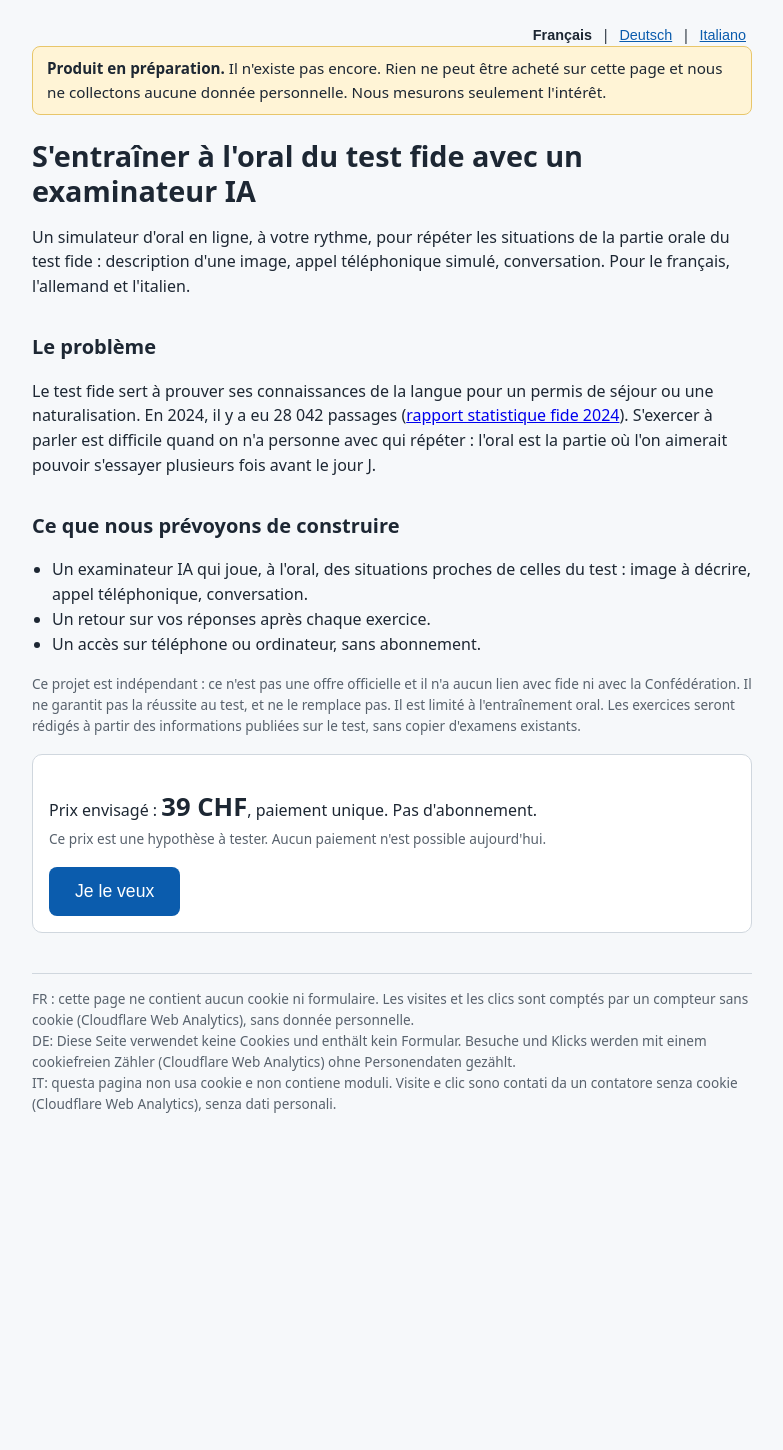
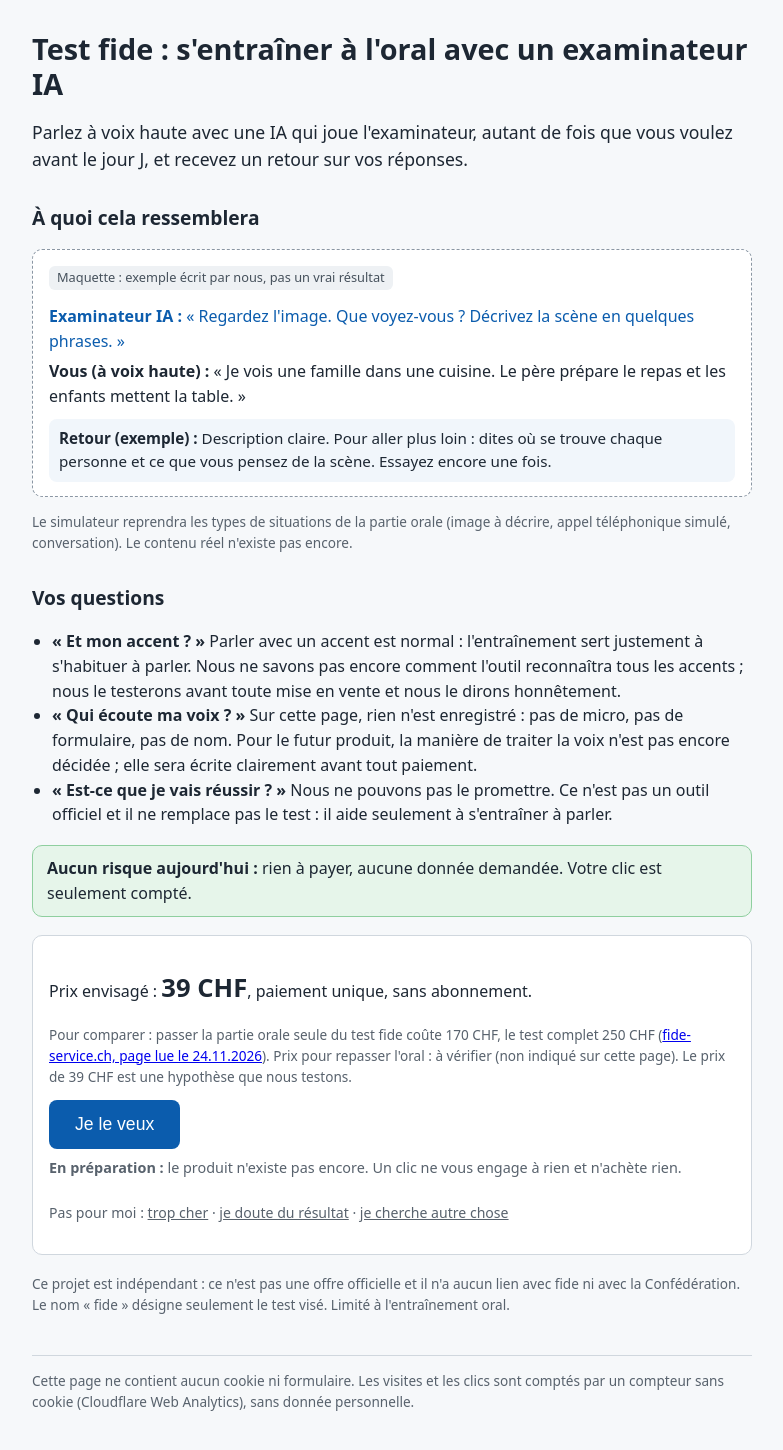
Before and after one commit to Crackfinder01/ai-company-pages, a plain HTML site: page I035/g/index.html in a window 1280 px wide. Shown: the whole page, without its empty margins (248-1031 px from the left). Before the commit the page ends 1175 px from the top, so only its background shows below. Drawn offline with Linux system fonts and the light colour scheme.

Commit message:
I035: publish rewritten Google landing page (T053, QA approved 24.11, rule v3)
Co-Authored-By: Claude Opus 5.5 <noreply@anthropic.com>
Claude-Session: https://claude.ai/code/session_019n95Et2CQw7tuYnSz6hJuu

```diff
--- a/I035/g/index.html
+++ b/I035/g/index.html
@@ -3,23 +3,30 @@
 <head>
 <meta charset="utf-8">
 <meta name="viewport" content="width=device-width, initial-scale=1">
-<title>Entraînement à l'oral du test fide avec un examinateur IA | Mündliche Prüfung fide trainieren mit KI | Allenarsi all'orale del test fide con l'IA</title>
-<meta property="og:image" content="https://crackfinder01.github.io/ai-company-pages/I035/og.png"><meta property="og:title" content="S'entraîner à l'oral du test de langue avec un examinateur IA"><meta name="description" content="Projet indépendant en préparation : simulateur d'oral par IA pour s'entraîner au test fide (FR/DE/IT). Prix envisagé : 39 CHF, paiement unique.">
+<title>Test fide : s'entraîner à l'oral avec un examinateur IA (projet indépendant)</title>
+<meta property="og:image" content="https://crackfinder01.github.io/ai-company-pages/I035/og.png"><meta property="og:title" content="S'entraîner à l'oral du test de langue avec un examinateur IA"><meta name="description" content="Projet indépendant en préparation : s'entraîner à l'oral du test fide avec un examinateur IA. Prix envisagé : 39 CHF, paiement unique.">
 <meta name="robots" content="noindex">
 <style>
  body{font-family:system-ui,Arial,sans-serif;margin:0;color:#1d2733;background:#f6f8fa;line-height:1.55}
  main{max-width:720px;margin:0 auto;padding:24px 18px 60px}
- .banner{background:#fff4d6;border:1px solid #e8c66a;padding:10px 14px;border-radius:8px;font-size:.95rem}
- h1{font-size:1.8rem;line-height:1.2;margin:24px 0 10px}
- h2{font-size:1.25rem;margin-top:32px}
- .lang{text-align:right;font-size:.9rem}
- .lang button{background:none;border:0;color:#0b5cad;cursor:pointer;font-size:.9rem;text-decoration:underline}
- .lang button.on{font-weight:700;text-decoration:none;color:#1d2733}
+ h1{font-size:1.8rem;line-height:1.2;margin:8px 0 10px}
+ h2{font-size:1.2rem;margin-top:30px}
+ .lead{font-size:1.1rem}
+ .mock{background:#fff;border:1px dashed #8a96a3;border-radius:10px;padding:14px 16px;margin:14px 0}
+ .mock .tag{display:inline-block;background:#eef1f4;color:#46515c;font-size:.8rem;border-radius:6px;padding:2px 8px;margin-bottom:8px}
+ .mock p{margin:6px 0}
+ .ia{color:#0b5cad}
+ .moi{color:#1d2733}
+ .fb{background:#f1f6fb;border-radius:8px;padding:8px 10px;margin-top:10px;font-size:.95rem}
  .price{background:#fff;border:1px solid #d0d7de;border-radius:10px;padding:16px;margin:18px 0}
- .price strong{font-size:1.6rem}
+ .price strong.big{font-size:1.6rem}
+ .guar{background:#e6f5ea;border:1px solid #8fcf9f;border-radius:10px;padding:10px 14px;margin:18px 0}
  .cta{display:inline-block;background:#0b5cad;color:#fff;border:0;border-radius:8px;padding:14px 26px;font-size:1.1rem;cursor:pointer}
  .cta:hover{background:#084a8c}
+ .prep{font-size:.9rem;color:#58626d;margin:8px 0 0}
  .thanks{display:none;background:#e6f5ea;border:1px solid #8fcf9f;border-radius:10px;padding:18px;margin-top:18px}
+ .why{margin-top:22px;font-size:.88rem;color:#58626d}
+ .why a{color:#58626d}
  ul{padding-left:20px}
  small,.small{color:#58626d;font-size:.85rem}
  footer{margin-top:40px;border-top:1px solid #d0d7de;padding-top:14px}
@@ -29,130 +36,73 @@
 <!-- Compteur de visites : Cloudflare Web Analytics (sans cookie, sans donnée personnelle, compte Cloudflare de Thibaut). -->
 <script defer src='https://static.cloudflareinsights.com/beacon.min.js' data-cf-beacon='{"token": "12b0586ec92542acb023e64d7f75623d", "spa": true}'></script>
 <main>
-<div class="lang">
- <button id="b-fr" class="on" type="button" onclick="setLang('fr')">Français</button> |
- <button id="b-de" type="button" onclick="setLang('de')">Deutsch</button> |
- <button id="b-it" type="button" onclick="setLang('it')">Italiano</button>
-</div>
 
-<!-- ============ FRANÇAIS ============ -->
-<div id="fr">
- <div class="banner"><strong>Produit en préparation.</strong> Il n'existe pas encore. Rien ne peut être acheté sur cette page et nous ne collectons aucune donnée personnelle. Nous mesurons seulement l'intérêt.</div>
- <h1>S'entraîner à l'oral du test fide avec un examinateur IA</h1>
- <p>Un simulateur d'oral en ligne, à votre rythme, pour répéter les situations de la partie orale du test fide : description d'une image, appel téléphonique simulé, conversation. Pour le français, l'allemand et l'italien.</p>
+ <h1>Test fide : s'entraîner à l'oral avec un examinateur IA</h1>
+ <p class="lead">Parlez à voix haute avec une IA qui joue l'examinateur, autant de fois que vous voulez avant le jour J, et recevez un retour sur vos réponses.</p>
 
- <h2>Le problème</h2>
- <p>Le test fide sert à prouver ses connaissances de la langue pour un permis de séjour ou une naturalisation. En 2024, il y a eu 28 042 passages
- (<a href="https://fide-admin.ch/doc/4655/DE_Statistischer_Bericht_Sprachnachweisverfahren_2024.pdf" rel="noopener">rapport statistique fide 2024</a>).
- S'exercer à parler est difficile quand on n'a personne avec qui répéter : l'oral est la partie où l'on aimerait pouvoir s'essayer plusieurs fois avant le jour J.</p>
+ <h2>À quoi cela ressemblera</h2>
+ <div class="mock">
+  <span class="tag">Maquette : exemple écrit par nous, pas un vrai résultat</span>
+  <p class="ia"><strong>Examinateur IA :</strong> « Regardez l'image. Que voyez-vous ? Décrivez la scène en quelques phrases. »</p>
+  <p class="moi"><strong>Vous (à voix haute) :</strong> « Je vois une famille dans une cuisine. Le père prépare le repas et les enfants mettent la table. »</p>
+  <div class="fb"><strong>Retour (exemple) :</strong> Description claire. Pour aller plus loin : dites où se trouve chaque personne et ce que vous pensez de la scène. Essayez encore une fois.</div>
+ </div>
+ <p class="small">Le simulateur reprendra les types de situations de la partie orale (image à décrire, appel téléphonique simulé, conversation). Le contenu réel n'existe pas encore.</p>
 
- <h2>Ce que nous prévoyons de construire</h2>
+ <h2>Vos questions</h2>
  <ul>
-  <li>Un examinateur IA qui joue, à l'oral, des situations proches de celles du test : image à décrire, appel téléphonique, conversation.</li>
-  <li>Un retour sur vos réponses après chaque exercice.</li>
-  <li>Un accès sur téléphone ou ordinateur, sans abonnement.</li>
+  <li><strong>« Et mon accent ? »</strong> Parler avec un accent est normal : l'entraînement sert justement à s'habituer à parler. Nous ne savons pas encore comment l'outil reconnaîtra tous les accents ; nous le testerons avant toute mise en vente et nous le dirons honnêtement.</li>
+  <li><strong>« Qui écoute ma voix ? »</strong> Sur cette page, rien n'est enregistré : pas de micro, pas de formulaire, pas de nom. Pour le futur produit, la manière de traiter la voix n'est pas encore décidée ; elle sera écrite clairement avant tout paiement.</li>
+  <li><strong>« Est-ce que je vais réussir ? »</strong> Nous ne pouvons pas le promettre. Ce n'est pas un outil officiel et il ne remplace pas le test : il aide seulement à s'entraîner à parler.</li>
  </ul>
- <p class="small">Ce projet est indépendant : ce n'est pas une offre officielle et il n'a aucun lien avec fide ni avec la Confédération. Il ne garantit pas la réussite au test, et ne le remplace pas. Il est limité à l'entraînement oral. Les exercices seront rédigés à partir des informations publiées sur le test, sans copier d'examens existants.</p>
+
+ <div class="guar"><strong>Aucun risque aujourd'hui :</strong> rien à payer, aucune donnée demandée. Votre clic est seulement compté.</div>
 
  <div class="price">
-  <p>Prix envisagé : <strong>39 CHF</strong>, paiement unique. Pas d'abonnement.<br>
-  <span class="small">Ce prix est une hypothèse à tester. Aucun paiement n'est possible aujourd'hui.</span></p>
-  <button class="cta" type="button" onclick="want('fr')">Je le veux</button>
+  <p>Prix envisagé : <strong class="big">39 CHF</strong>, paiement unique, sans abonnement.</p>
+  <p class="small">Pour comparer : passer la partie orale seule du test fide coûte 170 CHF, le test complet 250 CHF
+  (<a href="https://fide-service.ch/en/proofs/fide-test/" rel="noopener">fide-service.ch, page lue le 24.11.2026</a>). Prix pour repasser l'oral : à vérifier (non indiqué sur cette page). Le prix de 39 CHF est une hypothèse que nous testons.</p>
+  <button class="cta" type="button" onclick="want()">Je le veux</button>
+  <p class="prep"><strong>En préparation :</strong> le produit n'existe pas encore. Un clic ne vous engage à rien et n'achète rien.</p>
+
+  <div class="thanks" id="thanks" role="status">
+   <strong>Merci, votre intérêt est noté.</strong><br>
+   Votre clic a été compté, c'est tout : nous n'avons enregistré ni votre nom ni votre adresse e-mail, et aucun paiement n'a eu lieu. Le produit n'est pas encore disponible.
+  </div>
+
+  <p class="why">Pas pour moi :
+   <a href="raison-prix" onclick="why(event,'prix')">trop cher</a> ·
+   <a href="raison-doute" onclick="why(event,'doute')">je doute du résultat</a> ·
+   <a href="raison-autre" onclick="why(event,'autre')">je cherche autre chose</a>
+  </p>
+  <div class="thanks" id="thanks-why" role="status">Merci, c'est noté (de façon anonyme).</div>
  </div>
 
- <div class="thanks" id="thanks-fr" role="status">
-  <strong>Merci, votre intérêt est noté.</strong><br>
-  Votre clic a été compté, c'est tout : nous n'avons enregistré ni votre nom ni votre adresse e-mail, et aucun paiement n'a eu lieu. Le produit n'est pas encore disponible.
- </div>
-</div>
+ <p class="small">Ce projet est indépendant : ce n'est pas une offre officielle et il n'a aucun lien avec fide ni avec la Confédération. Le nom « fide » désigne seulement le test visé. Limité à l'entraînement oral.</p>
 
-<!-- ============ DEUTSCH ============ -->
-<div id="de" style="display:none">
- <div class="banner"><strong>Produkt in Vorbereitung.</strong> Das Produkt gibt es noch nicht. Auf dieser Seite kann nichts gekauft werden, und wir erheben keine Personendaten. Wir messen nur das Interesse.</div>
- <h1>Die mündliche Prüfung des fide-Tests mit einer KI-Prüferin trainieren</h1>
- <p>Ein Online-Simulator für die mündliche Prüfung, in Ihrem eigenen Tempo: Bild beschreiben, simuliertes Telefongespräch, Gespräch. Auf Französisch, Deutsch und Italienisch.</p>
-
- <h2>Das Problem</h2>
- <p>Der fide-Test dient als Sprachnachweis für eine Aufenthaltsbewilligung oder eine Einbürgerung. 2024 wurden 28 042 Prüfungen abgelegt
- (<a href="https://fide-admin.ch/doc/4655/DE_Statistischer_Bericht_Sprachnachweisverfahren_2024.pdf" rel="noopener">fide-Statistikbericht 2024</a>).
- Sprechen zu üben ist schwierig, wenn man niemanden zum Üben hat: Beim mündlichen Teil möchte man sich vor dem Prüfungstag mehrmals ausprobieren können.</p>
-
- <h2>Was wir aufbauen möchten</h2>
- <ul>
-  <li>Eine KI-Prüferin, die mündlich Situationen wie im Test durchspielt: Bild beschreiben, Telefongespräch, Gespräch.</li>
-  <li>Eine Rückmeldung zu Ihren Antworten nach jeder Übung.</li>
-  <li>Zugang per Handy oder Computer, ohne Abonnement.</li>
- </ul>
- <p class="small">Dieses Projekt ist unabhängig: Es ist kein offizielles Angebot und steht in keiner Verbindung zu fide oder zum Bund. Ein Prüfungserfolg wird nicht garantiert, und es ersetzt den Test nicht. Es beschränkt sich auf das mündliche Training. Die Übungen werden auf Grundlage der veröffentlichten Informationen zum Test erstellt; bestehende Prüfungen werden nicht kopiert.</p>
-
- <div class="price">
-  <p>Geplanter Preis: <strong>39 CHF</strong>, Einmalzahlung. Kein Abonnement.<br>
-  <span class="small">Dieser Preis ist eine Annahme, die wir testen. Derzeit ist keine Zahlung möglich.</span></p>
-  <button class="cta" type="button" onclick="want('de')">Das will ich</button>
- </div>
-
- <div class="thanks" id="thanks-de" role="status">
-  <strong>Danke, Ihr Interesse ist vermerkt.</strong><br>
-  Ihr Klick wurde gezählt, mehr nicht: Wir haben weder Ihren Namen noch Ihre E-Mail-Adresse gespeichert, und es wurde nichts bezahlt. Das Produkt ist noch nicht erhältlich.
- </div>
-</div>
-
-<!-- ============ ITALIANO ============ -->
-<div id="it" style="display:none">
- <div class="banner"><strong>Prodotto in preparazione.</strong> Non esiste ancora. Su questa pagina non si può acquistare nulla e non raccogliamo alcun dato personale. Misuriamo solo l'interesse.</div>
- <h1>Allenarsi all'orale del test fide con un esaminatore IA</h1>
- <p>Un simulatore online della prova orale, al proprio ritmo: descrizione di un'immagine, telefonata simulata, conversazione. In francese, tedesco e italiano.</p>
-
- <h2>Il problema</h2>
- <p>Il test fide serve a dimostrare la conoscenza della lingua per un permesso di soggiorno o una naturalizzazione. Nel 2024 è stato svolto 28 042 volte
- (<a href="https://fide-admin.ch/doc/4655/DE_Statistischer_Bericht_Sprachnachweisverfahren_2024.pdf" rel="noopener">rapporto statistico fide 2024, in tedesco</a>).
- Esercitarsi a parlare è difficile quando non si ha nessuno con cui provare: per l'orale si vorrebbe potersi mettere alla prova più volte prima del giorno dell'esame.</p>
-
- <h2>Che cosa prevediamo di costruire</h2>
- <ul>
-  <li>Un esaminatore IA che simula a voce situazioni simili a quelle del test: immagine da descrivere, telefonata, conversazione.</li>
-  <li>Un riscontro sulle vostre risposte dopo ogni esercizio.</li>
-  <li>Accesso da telefono o computer, senza abbonamento.</li>
- </ul>
- <p class="small">Questo progetto è indipendente: non è un'offerta ufficiale e non ha alcun legame con fide né con la Confederazione. Non garantisce il superamento del test e non lo sostituisce. È limitato all'allenamento orale. Gli esercizi saranno scritti a partire dalle informazioni pubblicate sul test, senza copiare esami esistenti.</p>
-
- <div class="price">
-  <p>Prezzo previsto: <strong>39 CHF</strong>, pagamento unico. Nessun abbonamento.<br>
-  <span class="small">Questo prezzo è un'ipotesi da verificare. Oggi non è possibile alcun pagamento.</span></p>
-  <button class="cta" type="button" onclick="want('it')">Lo voglio</button>
- </div>
-
- <div class="thanks" id="thanks-it" role="status">
-  <strong>Grazie, il vostro interesse è stato annotato.</strong><br>
-  Il vostro clic è stato conteggiato, nient'altro: non abbiamo registrato né il vostro nome né il vostro indirizzo e-mail e nessun pagamento è avvenuto. Il prodotto non è ancora disponibile.
- </div>
-</div>
-
-<footer class="small">
- FR : cette page ne contient aucun cookie ni formulaire. Les visites et les clics sont comptés par un compteur sans cookie (Cloudflare Web Analytics), sans donnée personnelle.<br>
- DE: Diese Seite verwendet keine Cookies und enthält kein Formular. Besuche und Klicks werden mit einem cookiefreien Zähler (Cloudflare Web Analytics) ohne Personendaten gezählt.<br>
- IT: questa pagina non usa cookie e non contiene moduli. Visite e clic sono contati da un contatore senza cookie (Cloudflare Web Analytics), senza dati personali.
-</footer>
+ <footer class="small">
+  Cette page ne contient aucun cookie ni formulaire. Les visites et les clics sont comptés par un compteur sans cookie (Cloudflare Web Analytics), sans donnée personnelle.
+ </footer>
 </main>
 <script>
- function setLang(l){
-  ['fr','de','it'].forEach(function(x){
-   document.getElementById(x).style.display = x===l ? '' : 'none';
-   document.getElementById('b-'+x).className = x===l ? 'on' : '';
-  });
-  document.documentElement.lang = l;
- }
- var clicked = false;
- function want(l){
-  document.getElementById('thanks-'+l).style.display = 'block';
+ var clicked = false, whyDone = false;
+ function want(){
+  document.getElementById('thanks').style.display = 'block';
   if(!clicked){
    clicked = true;
-   // Compte un clic (sans donnée personnelle) : une « page vue » merci-fr / merci-de / merci-it dans Cloudflare Web Analytics.
-   try { history.pushState({}, '', 'merci-'+l); } catch(e) {}
+   // Compte un clic (sans donnée personnelle) : une « page vue » merci-fr dans Cloudflare Web Analytics.
+   try { history.pushState({}, '', 'merci-fr'); } catch(e) {}
   }
  }
- var nl=(navigator.language||'').toLowerCase();
- if(nl.indexOf('de')===0){ setLang('de'); } else if(nl.indexOf('it')===0){ setLang('it'); }
+ function why(e, r){
+  e.preventDefault();
+  document.getElementById('thanks-why').style.display = 'block';
+  if(!whyDone){
+   whyDone = true;
+   // « Page vue » raison-prix / raison-doute / raison-autre, anonyme.
+   try { history.pushState({}, '', 'raison-'+r); } catch(x) {}
+  }
+ }
 </script>
 </body>
 </html>
```
